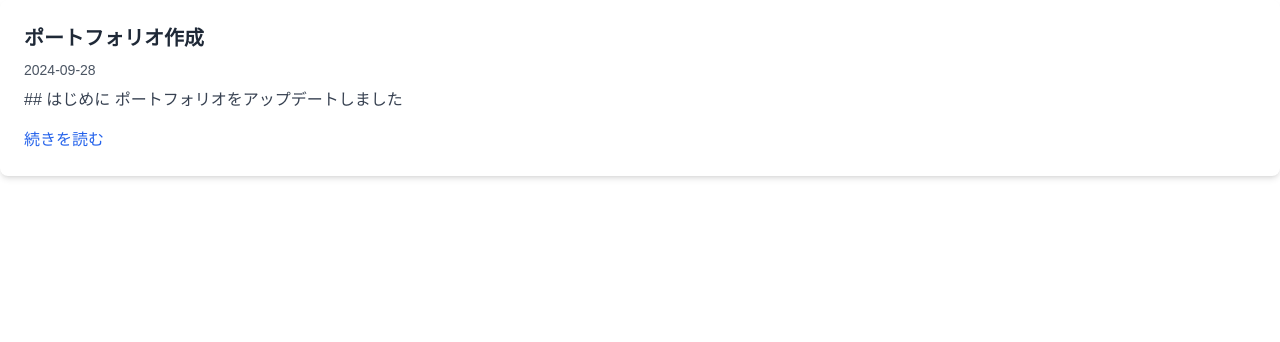
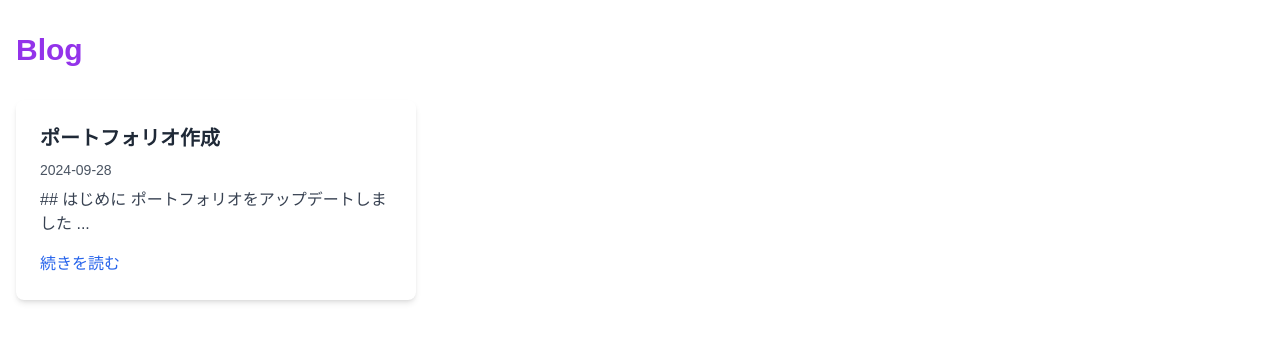
Before and after one commit to ctake099/portfolio, a Next.js app: page /blog in a window 1280 px wide. Shown: the top 342 px of the page. Built offline with nearby package versions, Linux system fonts and the light colour scheme.

Commit message:
blogのデザインの変更

```diff
--- a/pages/blog/index.jsx
+++ b/pages/blog/index.jsx
@@ -4,22 +4,28 @@ import matter from 'gray-matter';
 import Link from 'next/link';
 
 export default function Blog({ posts }) {
-    return (
-      <div className="space-y-6">
+  return (
+    <div className="container mx-auto px-4 py-8">
+      <h1 className="text-3xl font-bold mb-8 text-left flex items-center justify-start text-purple-600 dark:text-purple-400">
+        Blog
+      </h1>
+      <div className="grid grid-cols-1 md:grid-cols-2 lg:grid-cols-3 gap-6">
         {posts.map((post, index) => (
           <div key={index} className="bg-white dark:bg-gray-800 p-6 rounded-lg shadow-md hover:shadow-lg transition-shadow duration-200">
             <h3 className="text-xl font-semibold mb-2 text-gray-800 dark:text-gray-200">{post.title}</h3>
             <p className="text-gray-600 dark:text-gray-400 text-sm mb-2">{post.date}</p>
-            <p className="text-gray-700 dark:text-gray-300 mb-4">{post.excerpt}</p>
-            {/* <a>タグを削除し、<Link>タグだけでリンクを作成 */}
-            <Link href={`/blog/${post.slug}`} className="text-blue-600 dark:text-blue-400 hover:underline transition-colors duration-200">
-              続きを読む
+            <p className="text-gray-700 dark:text-gray-300 mb-4">{post.excerpt}...</p>
+            <Link href={`/blog/${post.slug}`}>
+              <a className="inline-block text-blue-600 dark:text-blue-400 hover:underline transition-colors duration-200">
+                続きを読む
+              </a>
             </Link>
           </div>
         ))}
       </div>
-    );
-  }
+    </div>
+  );
+}
 
 export async function getStaticProps() {
   const files = fs.readdirSync(path.join('content/blog'));
```
Also changed, not shown: content/projects/projects.js (+22 -4 lines), public/projects/placeholder.svg (renamed from public/placeholder.svg), 6 other files (tests, documents, lock files or other folders).
